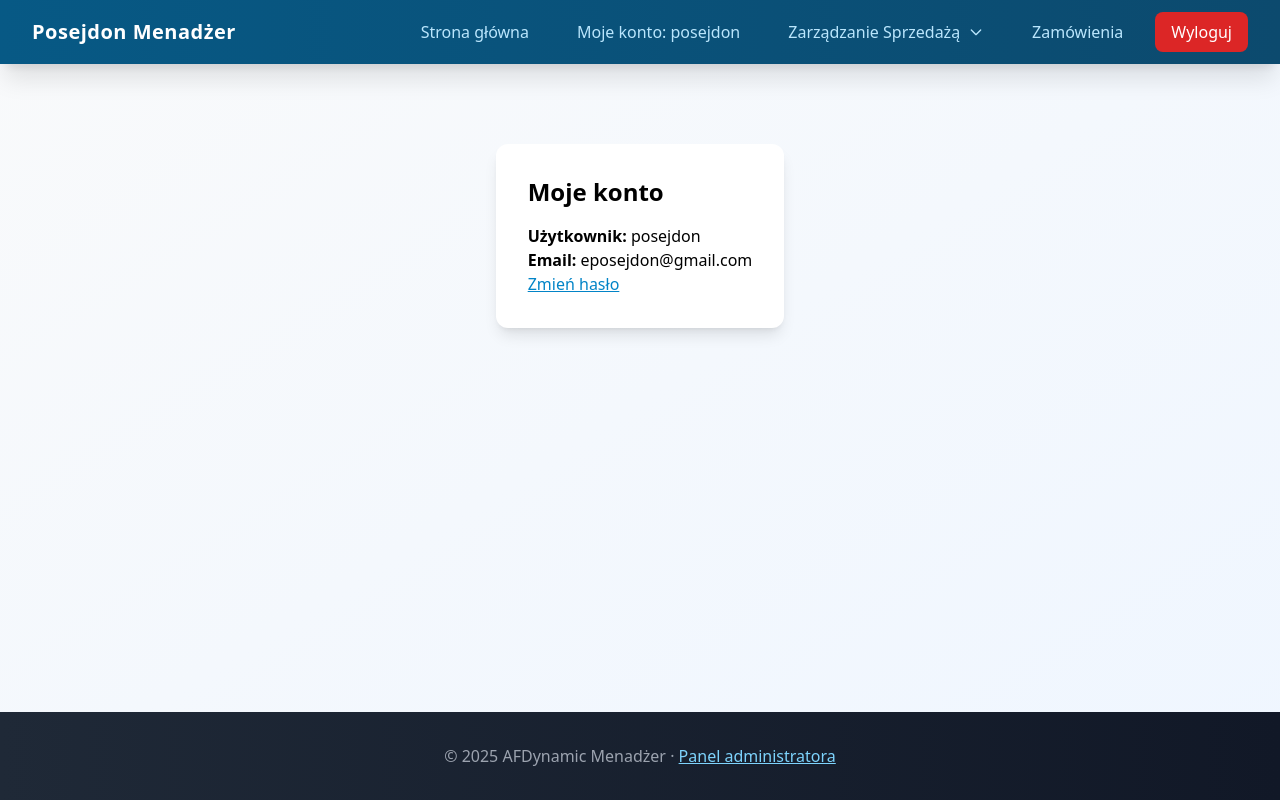
After one commit to andriej134/Warehouse_Management, a Django app: page /user/ in a window 1280 px wide. The commit adds this page. Run offline with Django 3.2, Linux system fonts and the light colour scheme; a user stored in the database is signed in; some libraries are stand-ins or nearby versions.

Commit message:
user site

```diff
--- /dev/null
+++ b/warehouse_manager/inventory/templates/account/user_profile.html
@@ -0,0 +1,10 @@
+{% extends "base.html" %}
+{% block title %}Moje konto{% endblock %}
+{% block content %}
+<div class="max-w-lg mx-auto bg-white p-8 rounded-xl shadow-lg mt-12">
+  <h2 class="text-2xl font-bold mb-4">Moje konto</h2>
+  <p><strong>Użytkownik:</strong> {{ user.username }}</p>
+  <p><strong>Email:</strong> {{ user.email }}</p>
+  <a href="{% url 'account_change_password' %}" class="text-ocean-600 underline">Zmień hasło</a>
+</div>
+{% endblock %}
--- a/warehouse_manager/inventory/templates/base.html
+++ b/warehouse_manager/inventory/templates/base.html
@@ -46,7 +46,7 @@
 
           {% if user.is_authenticated %}
           <a href="/user" class="text-ocean-200 hover:text-white px-4 py-2 rounded-lg">
-            {{ user.username }}
+            Moje konto: {{ user.username }}
           </a>
 
           <!-- Zarządzanie Sprzedażą - rozwijane menu -->
--- a/warehouse_manager/inventory/urls.py
+++ b/warehouse_manager/inventory/urls.py
@@ -7,6 +7,7 @@ app_name = 'inventory'
 urlpatterns = [
     path('', views.index, name='index'),
     path('product-order/', views.product_order, name='product_order'),
+    path('user/', views.user_profile, name='user_profile'),
     # Dodaj inne widoki jeśli są potrzebne:
     # path('products/', views.products, name='products'),
     # path('categories/', views.categories, name='categories'),
--- a/warehouse_manager/inventory/views.py
+++ b/warehouse_manager/inventory/views.py
@@ -1,7 +1,13 @@
 from django.shortcuts import render
+from django.contrib.auth.decorators import login_required
+
 
 def index(request):
     return render(request, 'inventory/index.html')
 
 def product_order(request):
     return render(request, 'inventory/product_order.html')
+
+@login_required
+def user_profile(request):
+    return render(request, 'account/user_profile.html')
```
Also changed, not shown: warehouse_manager/db.sqlite3.
